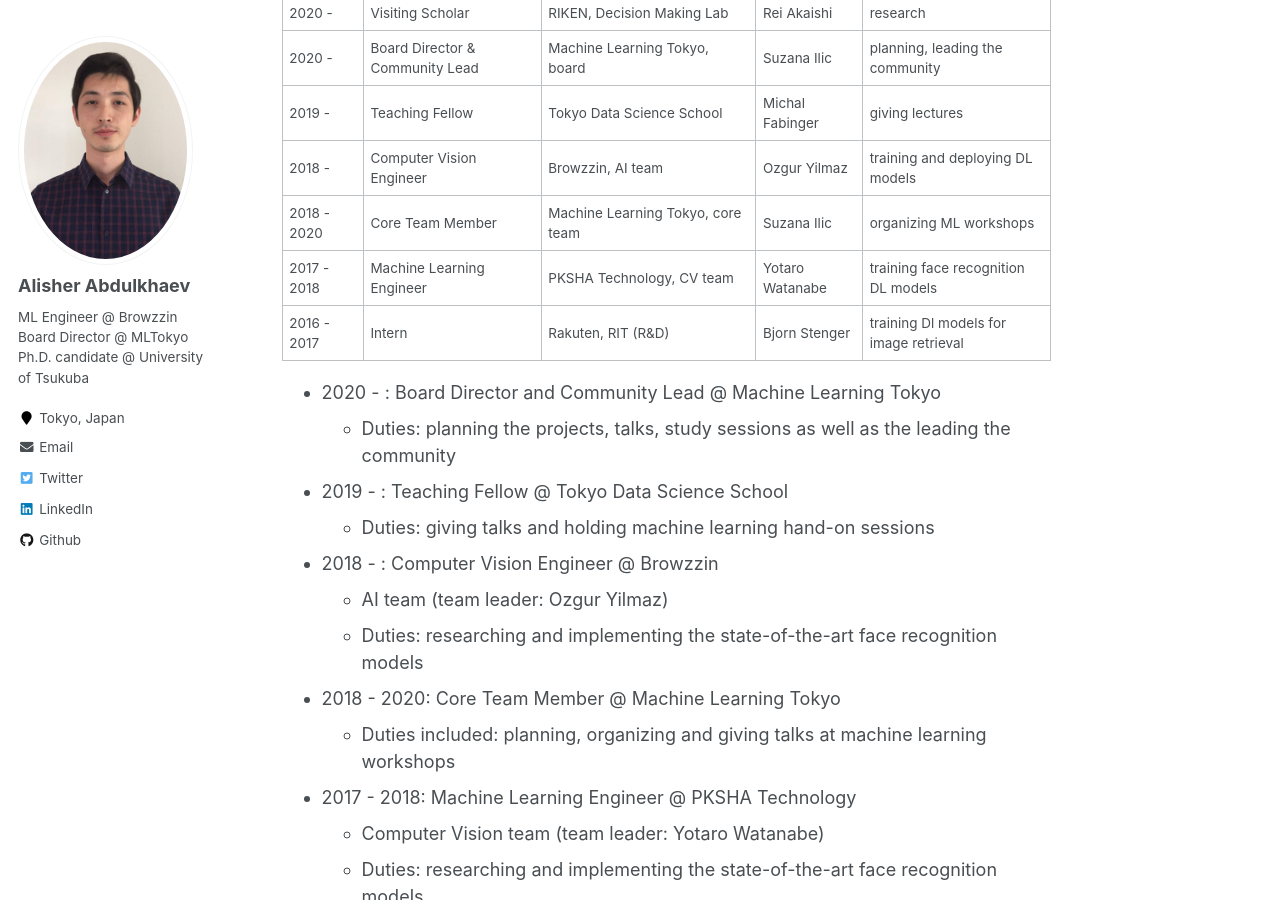
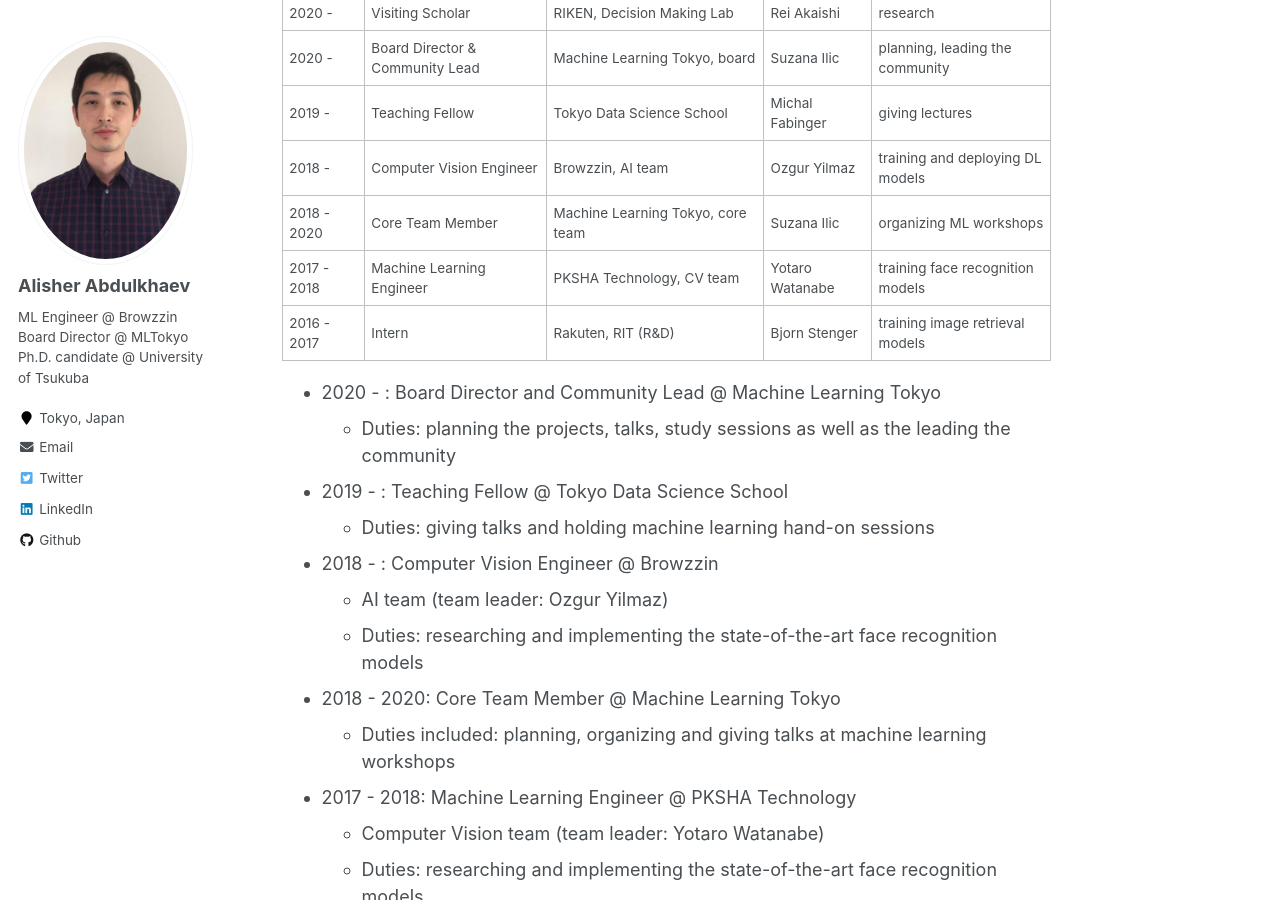
Before and after one commit to vivek37373/alisher-ai.github.io, a Jekyll site: the page built from _pages/cv.md, in a window 1280 px wide and 900 px high, scrolled down 918 px. Built offline with Jekyll 4.4.1, drawn with Linux system fonts in a browser that asks for light colours.

Commit message:
Update cv.md

```diff
--- a/_pages/cv.md
+++ b/_pages/cv.md
@@ -38,8 +38,8 @@
 | 2019 -      | Teaching Fellow                 | Tokyo Data Science School         | Michal Fabinger | giving lectures                        |
 | 2018 -      | Computer Vision Engineer        | Browzzin, AI team                 | Ozgur Yilmaz    | training and deploying DL models       |
 | 2018 - 2020 | Core Team Member                | Machine Learning Tokyo, core team | Suzana Ilic     | organizing ML workshops                |
-| 2017 - 2018 | Machine Learning Engineer       | PKSHA Technology, CV team         | Yotaro Watanabe | training face recognition DL models    |
-| 2016 - 2017 | Intern                          | Rakuten, RIT (R&D)                | Bjorn Stenger   | training Dl models for image retrieval |
+| 2017 - 2018 | Machine Learning Engineer       | PKSHA Technology, CV team         | Yotaro Watanabe | training face recognition models    |
+| 2016 - 2017 | Intern                          | Rakuten, RIT (R&D)                | Bjorn Stenger   | training image retrieval models |
 
 
 
```
